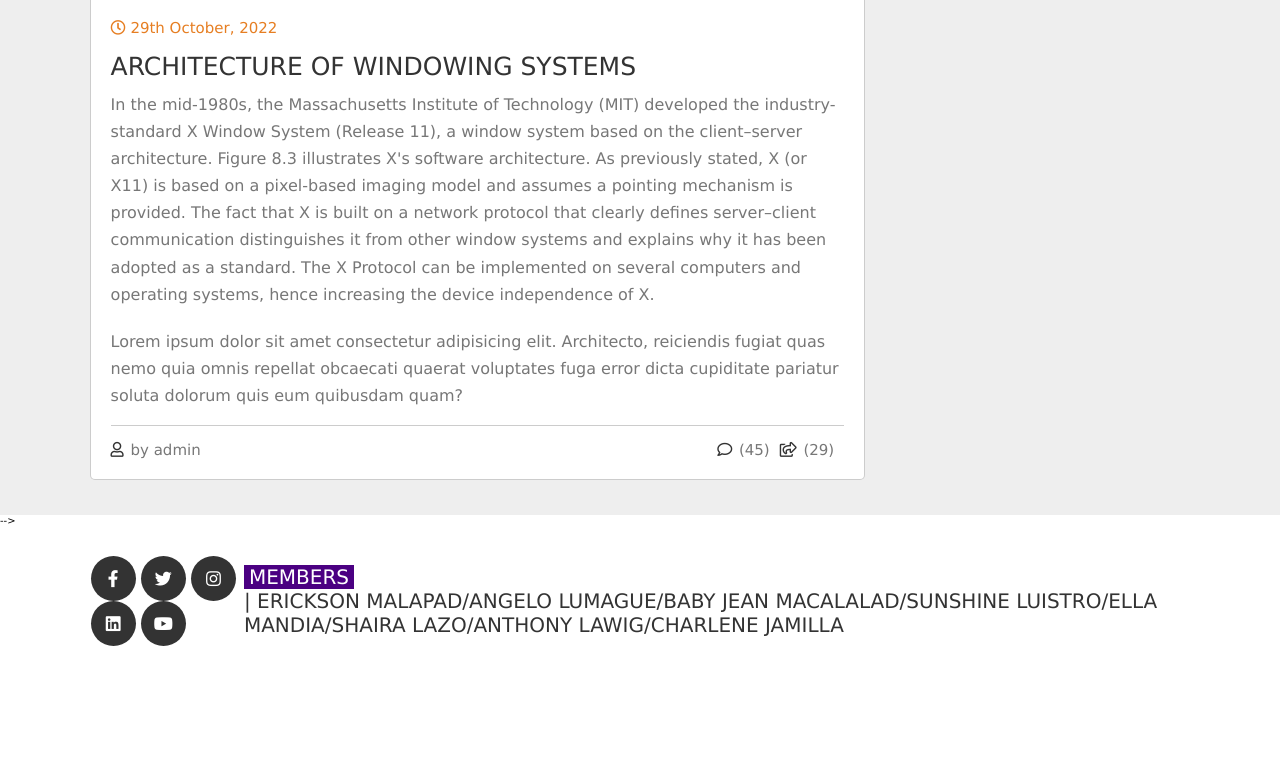
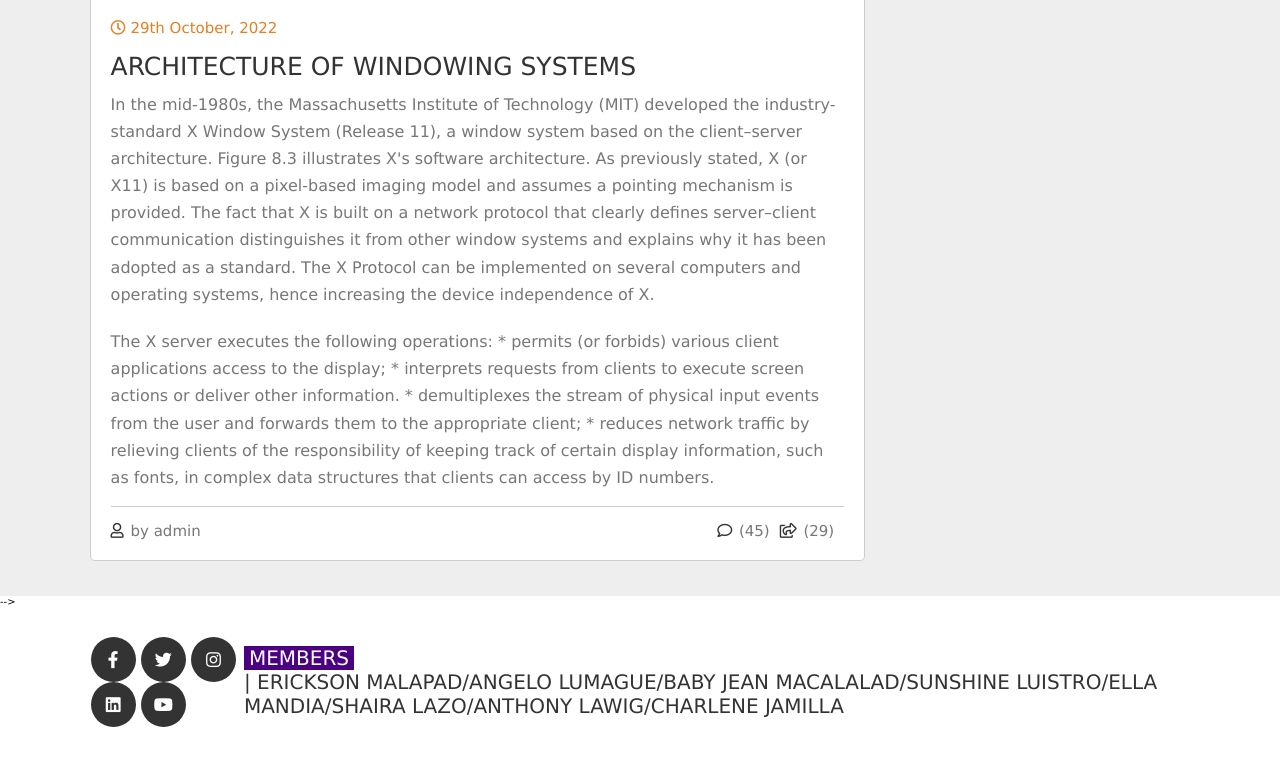
Before and after one commit to AkashiAzusagawa/group2hcix, a plain HTML site: page index.html in a window 1280 px wide. Shown: the part 3017-3774 px from the top of the page. Before the commit the page ends 3693 px from the top, so only its background shows below. Drawn offline with Linux system fonts and the light colour scheme.

Commit message:
Update index.html

```diff
--- a/index.html
+++ b/index.html
@@ -124,7 +124,11 @@ Another international standard, based on GKS but with an extension to model the
             </div>
             <h3 class="title">ARCHITECTURE OF WINDOWING SYSTEMS</h3>
             <p class="text">In the mid-1980s, the Massachusetts Institute of Technology (MIT) developed the industry-standard X Window System (Release 11), a window system based on the client–server architecture. Figure 8.3 illustrates X's software architecture. As previously stated, X (or X11) is based on a pixel-based imaging model and assumes a pointing mechanism is provided. The fact that X is built on a network protocol that clearly defines server–client communication distinguishes it from other window systems and explains why it has been adopted as a standard. The X Protocol can be implemented on several computers and operating systems, hence increasing the device independence of X.</p>
-            <p class="text">Lorem ipsum dolor sit amet consectetur adipisicing elit. Architecto, reiciendis fugiat quas nemo quia omnis repellat obcaecati quaerat voluptates fuga error dicta cupiditate pariatur soluta dolorum quis eum quibusdam quam?</p>
+            <p class="text">The X server executes the following operations:
+
+* permits (or forbids) various client applications access to the display; * interprets requests from clients to execute screen actions or deliver other information.
+
+* demultiplexes the stream of physical input events from the user and forwards them to the appropriate client; * reduces network traffic by relieving clients of the responsibility of keeping track of certain display information, such as fonts, in complex data structures that clients can access by ID numbers.</p>
             <div class="links">
                 <a href="#" class="user">
                     <i class="far fa-user"></i>
@@ -152,11 +156,11 @@ Another international standard, based on GKS but with an extension to model the
                 <h3>Add Your Photo</h3>
                 <p>Lorem ipsum dolor sit amet consectetur adipisicing elit. Similique, officia.</p>
                 <div class="follow">
-                    <a href="https://facebook.com/freewebsitecode/" class="fab fa-facebook-f"></a>
-                    <a href="https://freewebsitecode.com/" class="fab fa-twitter"></a>
-                    <a href="https://freewebsitecode.com/" class="fab fa-instagram"></a>
-                    <a href="https://freewebsitecode.com/" class="fab fa-linkedin"></a>
-                    <a href="https://www.youtube.com/channel/UC9HlQRmKgG3jeVD_fBxj1Pw/videos" class="fab fa-youtube"></a>
+                    <a href="#" class="fab fa-facebook-f"></a>
+                    <a href="#" class="fab fa-twitter"></a>
+                    <a href="#" class="fab fa-instagram"></a>
+                    <a href="#" class="fab fa-linkedin"></a>
+                    <a href="#" class="fab fa-youtube"></a>
                 </div>
             </div>
         </div>
```
